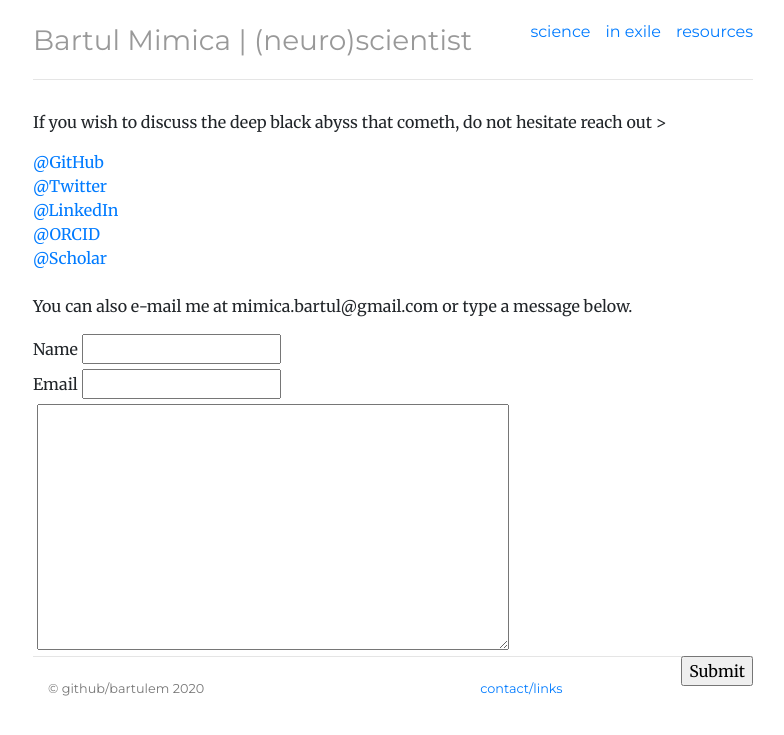
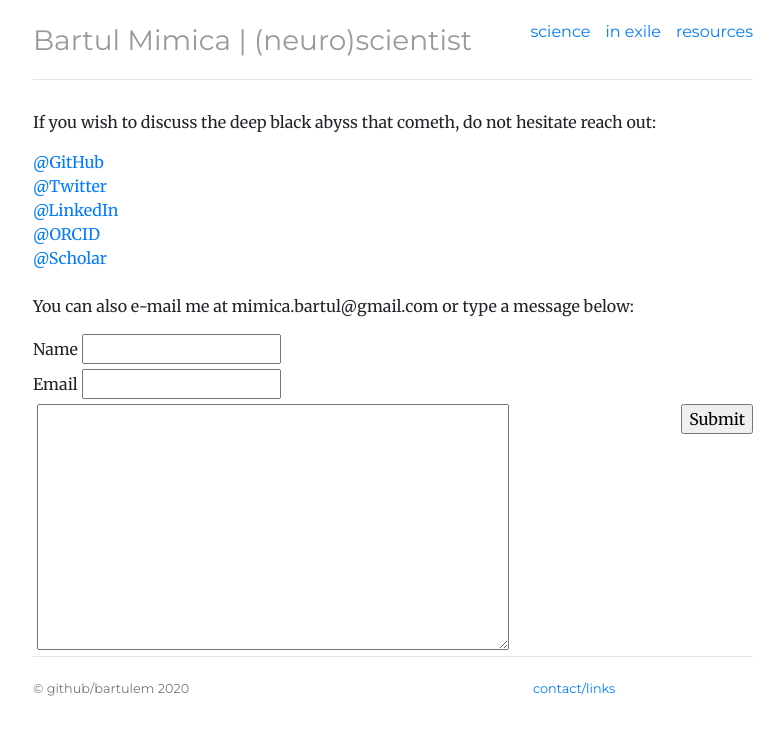
Before and after one commit to bartulem/bartulem.github.io, a Jekyll site: the page built from contact/index.html, in a window 1280 px wide. Shown: the top 735 px of the page, without its empty margins (247-1031 px from the left). Built offline with Jekyll 4.4.1, drawn with Linux system fonts in a browser that asks for light colours.

Commit message:
Update index.html

```diff
--- a/contact/index.html
+++ b/contact/index.html
@@ -9,7 +9,7 @@ description: bartulem | (neuro)scientist
 ---
 <div class="contact">
 
-	<p>If you wish to discuss the deep black abyss that cometh, do not hesitate reach out > </p>
+	<p>If you wish to discuss the deep black abyss that cometh, do not hesitate reach out: </p>
 
 	<ul class="list-unstyled">
   	<li><a target="_blank" href="https://github.com/bartulem">@GitHub</a></li>
@@ -18,7 +18,7 @@ description: bartulem | (neuro)scientist
 	<li><a target="_blank" href="https://orcid.org/0000-0001-6404-0560">@ORCID</a></li>
   	<li><a target="_blank" href="https://scholar.google.no/citations?user=aUeOyr8AAAAJ&hl=en">@Scholar</a></li>
 	<br>
-	<li>You can also e-mail me at <span class="obfuscate">mimica.bartul@gmail.com</span> or type a message below.</li>
+	<li>You can also e-mail me at <span class="obfuscate">mimica.bartul@gmail.com</span> or type a message below: </li>
 	</ul>
 
 	<form accept-charset="UTF-8" action="https://www.formbackend.com/f/fcbfc7c5ae7c70f3" method="POST">
@@ -30,7 +30,6 @@ description: bartulem | (neuro)scientist
 	  <br>
 	  <label for="comment"></label>
 	  <textarea rows="10" cols="50" name="comment" required></textarea>
-	  <br>
   	  <input type="button" value="Submit" style="float: right;">
 	</form>
 
```
